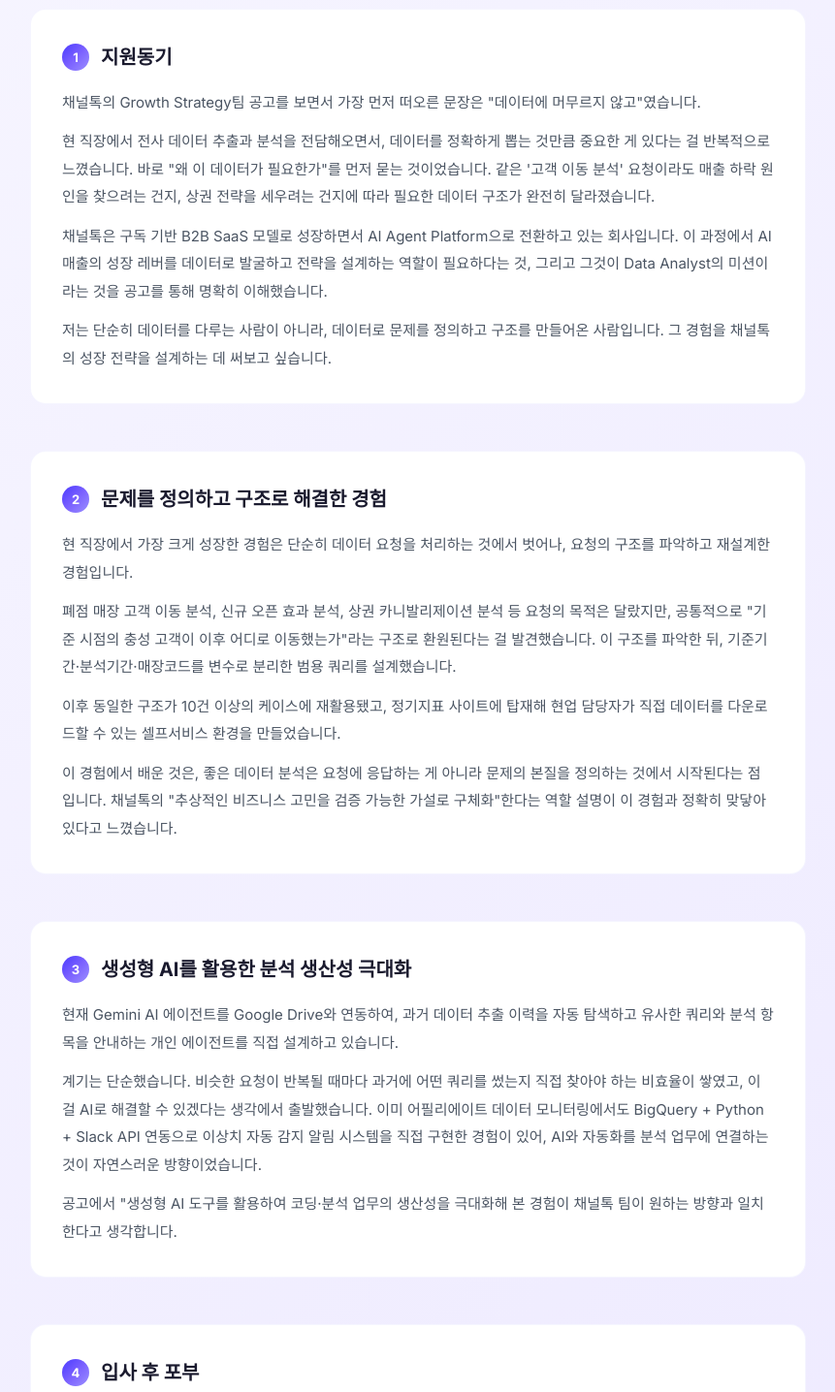
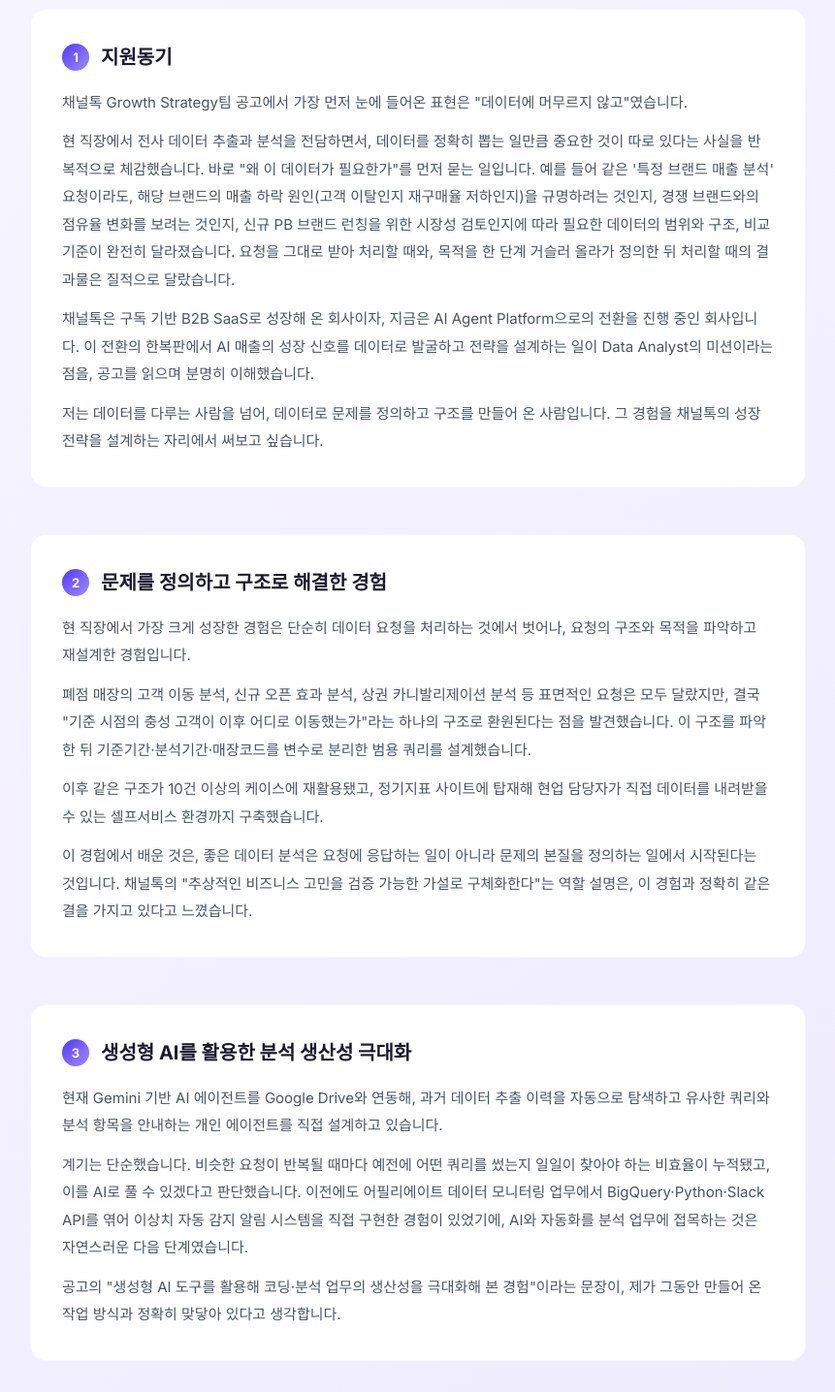
Before and after one commit to HyeRi95/channel_talk, a plain HTML site: page index.html in a window 1280 px wide. Shown: the part 6440-7876 px from the top of the page at 97% size, without its empty margins (209-1070 px from the left). Drawn offline with Linux system fonts and the light colour scheme; a web font is replaced by a local one.

Commit message:
Update index.html

```diff
--- a/index.html
+++ b/index.html
@@ -1215,32 +1215,33 @@
         <div class="cover-content">
             <div class="cover-block fade-in">
                 <h3><span class="num">1</span>지원동기</h3>
-                <p>채널톡의 Growth Strategy팀 공고를 보면서 가장 먼저 떠오른 문장은 "데이터에 머무르지 않고"였습니다.</p>
-                <p>현 직장에서 전사 데이터 추출과 분석을 전담해오면서, 데이터를 정확하게 뽑는 것만큼 중요한 게 있다는 걸 반복적으로 느꼈습니다. 바로 "왜 이 데이터가 필요한가"를 먼저 묻는 것이었습니다. 같은 '고객 이동 분석' 요청이라도 매출 하락 원인을 찾으려는 건지, 상권 전략을 세우려는 건지에 따라 필요한 데이터 구조가 완전히 달라졌습니다.</p>
-                <p>채널톡은 구독 기반 B2B SaaS 모델로 성장하면서 AI Agent Platform으로 전환하고 있는 회사입니다. 이 과정에서 AI 매출의 성장 레버를 데이터로 발굴하고 전략을 설계하는 역할이 필요하다는 것, 그리고 그것이 Data Analyst의 미션이라는 것을 공고를 통해 명확히 이해했습니다.</p>
-                <p>저는 단순히 데이터를 다루는 사람이 아니라, 데이터로 문제를 정의하고 구조를 만들어온 사람입니다. 그 경험을 채널톡의 성장 전략을 설계하는 데 써보고 싶습니다.</p>
+                <p>채널톡 Growth Strategy팀 공고에서 가장 먼저 눈에 들어온 표현은 "데이터에 머무르지 않고"였습니다.</p>
+                <p>현 직장에서 전사 데이터 추출과 분석을 전담하면서, 데이터를 정확히 뽑는 일만큼 중요한 것이 따로 있다는 사실을 반복적으로 체감했습니다. 바로 "왜 이 데이터가 필요한가"를 먼저 묻는 일입니다. 예를 들어 같은 '특정 브랜드 매출 분석' 요청이라도, 해당 브랜드의 매출 하락 원인(고객 이탈인지 재구매율 저하인지)을 규명하려는 것인지, 경쟁 브랜드와의 점유율 변화를 보려는 것인지, 신규 PB 브랜드 런칭을 위한 시장성 검토인지에 따라 필요한 데이터의 범위와 구조, 비교 기준이 완전히 달라졌습니다. 요청을 그대로 받아 처리할 때와, 목적을 한 단계 거슬러 올라가 정의한 뒤 처리할 때의 결과물은 질적으로 달랐습니다.</p>
+                <p>채널톡은 구독 기반 B2B SaaS로 성장해 온 회사이자, 지금은 AI Agent Platform으로의 전환을 진행 중인 회사입니다. 이 전환의 한복판에서 AI 매출의 성장 신호를 데이터로 발굴하고 전략을 설계하는 일이 Data Analyst의 미션이라는 점을, 공고를 읽으며 분명히 이해했습니다.</p>
+                <p>저는 데이터를 다루는 사람을 넘어, 데이터로 문제를 정의하고 구조를 만들어 온 사람입니다. 그 경험을 채널톡의 성장 전략을 설계하는 자리에서 써보고 싶습니다.</p>
             </div>
 
             <div class="cover-block fade-in">
                 <h3><span class="num">2</span>문제를 정의하고 구조로 해결한 경험</h3>
-                <p>현 직장에서 가장 크게 성장한 경험은 단순히 데이터 요청을 처리하는 것에서 벗어나, 요청의 구조를 파악하고 재설계한 경험입니다.</p>
-                <p>폐점 매장 고객 이동 분석, 신규 오픈 효과 분석, 상권 카니발리제이션 분석 등 요청의 목적은 달랐지만, 공통적으로 "기준 시점의 충성 고객이 이후 어디로 이동했는가"라는 구조로 환원된다는 걸 발견했습니다. 이 구조를 파악한 뒤, 기준기간·분석기간·매장코드를 변수로 분리한 범용 쿼리를 설계했습니다.</p>
-                <p>이후 동일한 구조가 10건 이상의 케이스에 재활용됐고, 정기지표 사이트에 탑재해 현업 담당자가 직접 데이터를 다운로드할 수 있는 셀프서비스 환경을 만들었습니다.</p>
-                <p>이 경험에서 배운 것은, 좋은 데이터 분석은 요청에 응답하는 게 아니라 문제의 본질을 정의하는 것에서 시작된다는 점입니다. 채널톡의 "추상적인 비즈니스 고민을 검증 가능한 가설로 구체화"한다는 역할 설명이 이 경험과 정확히 맞닿아 있다고 느꼈습니다.</p>
+                <p>현 직장에서 가장 크게 성장한 경험은 단순히 데이터 요청을 처리하는 것에서 벗어나, 요청의 구조와 목적을 파악하고 재설계한 경험입니다.</p>
+                <p>폐점 매장의 고객 이동 분석, 신규 오픈 효과 분석, 상권 카니발리제이션 분석 등 표면적인 요청은 모두 달랐지만, 결국 "기준 시점의 충성 고객이 이후 어디로 이동했는가"라는 하나의 구조로 환원된다는 점을 발견했습니다. 이 구조를 파악한 뒤 기준기간·분석기간·매장코드를 변수로 분리한 범용 쿼리를 설계했습니다.
+</p>
+                <p>이후 같은 구조가 10건 이상의 케이스에 재활용됐고, 정기지표 사이트에 탑재해 현업 담당자가 직접 데이터를 내려받을 수 있는 셀프서비스 환경까지 구축했습니다.</p>
+                <p>이 경험에서 배운 것은, 좋은 데이터 분석은 요청에 응답하는 일이 아니라 문제의 본질을 정의하는 일에서 시작된다는 것입니다. 채널톡의 "추상적인 비즈니스 고민을 검증 가능한 가설로 구체화한다"는 역할 설명은, 이 경험과 정확히 같은 결을 가지고 있다고 느꼈습니다.</p>
             </div>
 
             <div class="cover-block fade-in">
                 <h3><span class="num">3</span>생성형 AI를 활용한 분석 생산성 극대화</h3>
-                <p>현재 Gemini AI 에이전트를 Google Drive와 연동하여, 과거 데이터 추출 이력을 자동 탐색하고 유사한 쿼리와 분석 항목을 안내하는 개인 에이전트를 직접 설계하고 있습니다.</p>
-                <p>계기는 단순했습니다. 비슷한 요청이 반복될 때마다 과거에 어떤 쿼리를 썼는지 직접 찾아야 하는 비효율이 쌓였고, 이걸 AI로 해결할 수 있겠다는 생각에서 출발했습니다. 이미 어필리에이트 데이터 모니터링에서도 BigQuery + Python + Slack API 연동으로 이상치 자동 감지 알림 시스템을 직접 구현한 경험이 있어, AI와 자동화를 분석 업무에 연결하는 것이 자연스러운 방향이었습니다.</p>
-                <p>공고에서 "생성형 AI 도구를 활용하여 코딩·분석 업무의 생산성을 극대화해 본 경험이 채널톡 팀이 원하는 방향과 일치한다고 생각합니다.</p>
+                <p>현재 Gemini 기반 AI 에이전트를 Google Drive와 연동해, 과거 데이터 추출 이력을 자동으로 탐색하고 유사한 쿼리와 분석 항목을 안내하는 개인 에이전트를 직접 설계하고 있습니다.</p>
+                <p>계기는 단순했습니다. 비슷한 요청이 반복될 때마다 예전에 어떤 쿼리를 썼는지 일일이 찾아야 하는 비효율이 누적됐고, 이를 AI로 풀 수 있겠다고 판단했습니다. 이전에도 어필리에이트 데이터 모니터링 업무에서 BigQuery·Python·Slack API를 엮어 이상치 자동 감지 알림 시스템을 직접 구현한 경험이 있었기에, AI와 자동화를 분석 업무에 접목하는 것은 자연스러운 다음 단계였습니다.</p>
+                <p>공고의 "생성형 AI 도구를 활용해 코딩·분석 업무의 생산성을 극대화해 본 경험"이라는 문장이, 제가 그동안 만들어 온 작업 방식과 정확히 맞닿아 있다고 생각합니다.</p>
             </div>
 
             <div class="cover-block fade-in">
                 <h3><span class="num">4</span>입사 후 포부</h3>
-                <p><strong>1단계</strong> — 채널톡의 비즈니스 구조와 데이터 환경을 빠르게 파악하는 데 집중하겠습니다. B2B SaaS와 AI 에이전트 비즈니스는 제가 경험해온 유통 도메인과 다른 지표 구조를 가지고 있기 때문에, 고객 인터뷰와 데이터 분석을 통해 채널톡만의 성장 로직을 이해하는 데 집중하겠습니다.</p>
-                <p><strong>2단계</strong> — BigQuery 데이터 마트 설계와 Dataform 기반 파이프라인 구축에 적극적으로 기여하고 싶습니다. 현재 마트 테이블을 직접 구성하여 분석 효율을 개선한 경험이 있고, DW 구조 전체를 설계하고 운영하는 역할로 성장하겠다는 목표가 명확합니다.</p>
-                <p><strong>궁극적으로는</strong> AI 매출 성장의 선행 레버를 데이터로 발굴하고, 전략적 과제를 직접 정의하는 사람이 되겠습니다. "이 일이 채널톡의 기업가치에 어떻게 기여하는가"라는 질문을 항상 먼저 던지는 팀의 방식이, 제가 일하고 싶은 방식과 같습니다.</p>
+                <p><strong>1단계</strong> — 채널톡의 비즈니스 구조와 데이터 환경을 빠르게 파악하는 데 집중하겠습니다. B2B SaaS와 AI 에이전트 비즈니스는 제가 경험해 온 유통 도메인과 지표 구조 자체가 다르기 때문에, 고객 인터뷰와 데이터 탐색을 병행하며 채널톡만의 성장 로직을 체득하는 일을 우선순위에 두겠습니다.</p>
+                <p><strong>2단계</strong> — BigQuery 데이터 마트 설계와 Dataform 기반 파이프라인 구축에 적극적으로 기여하고 싶습니다. 마트 테이블을 직접 구성해 분석 효율을 끌어올린 경험이 있고, 단일 분석을 넘어 DW 구조 전체를 설계하고 운영하는 역할로 성장하겠다는 목표가 명확합니다.</p>
+                <p><strong>궁극적으로는</strong> 궁극적으로는AI 매출 성장의 기회를 데이터에서 먼저 포착하고, 전략적 과제를 직접 정의하는 사람이 되고 싶습니다. "이 일이 채널톡의 기업가치에 어떻게 기여하는가"를 항상 먼저 묻는 팀의 방식은, 제가 일하고 싶다고 생각해 온 방식과 정확히 같습니다.</p>
             </div>
         </div>
     </section>
```
